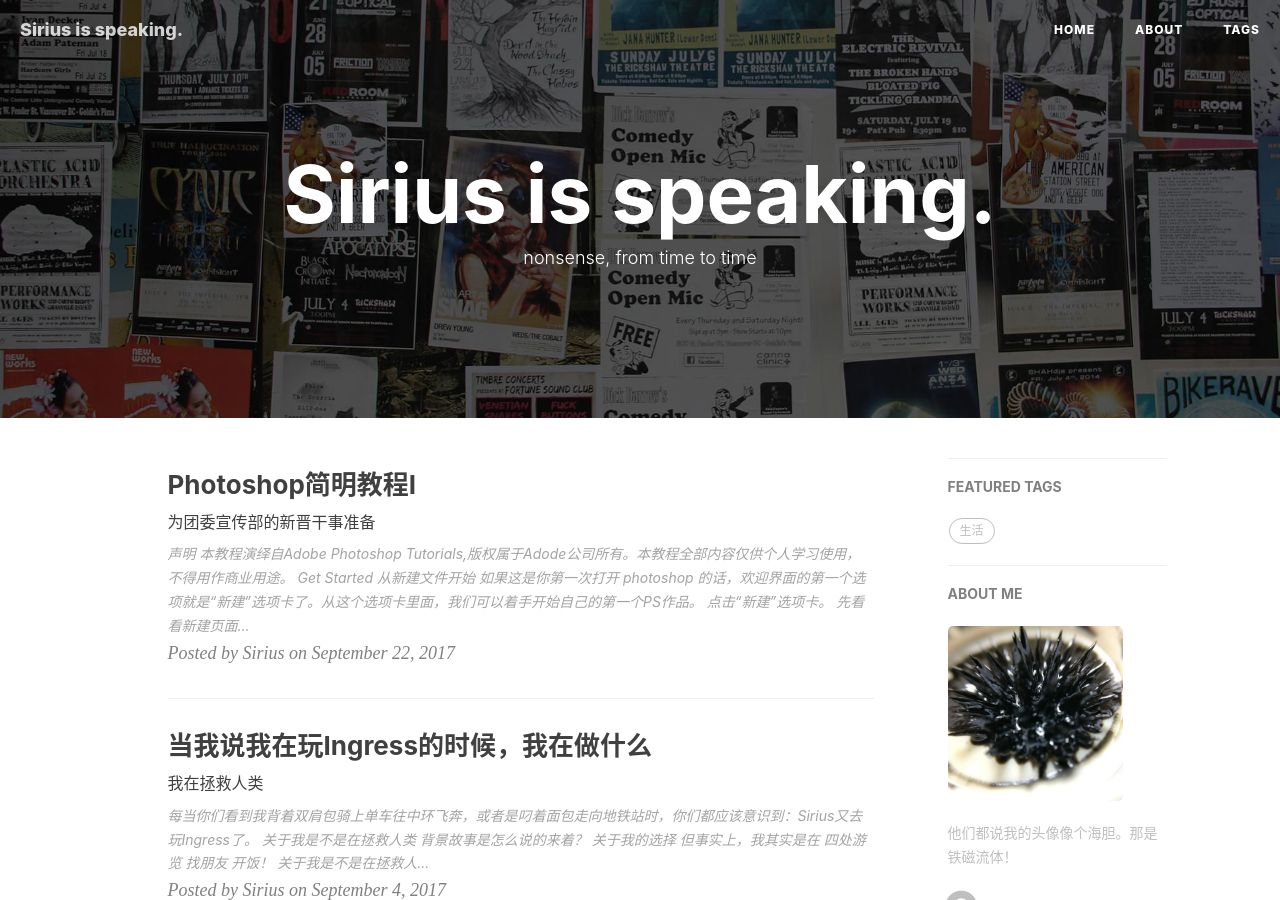
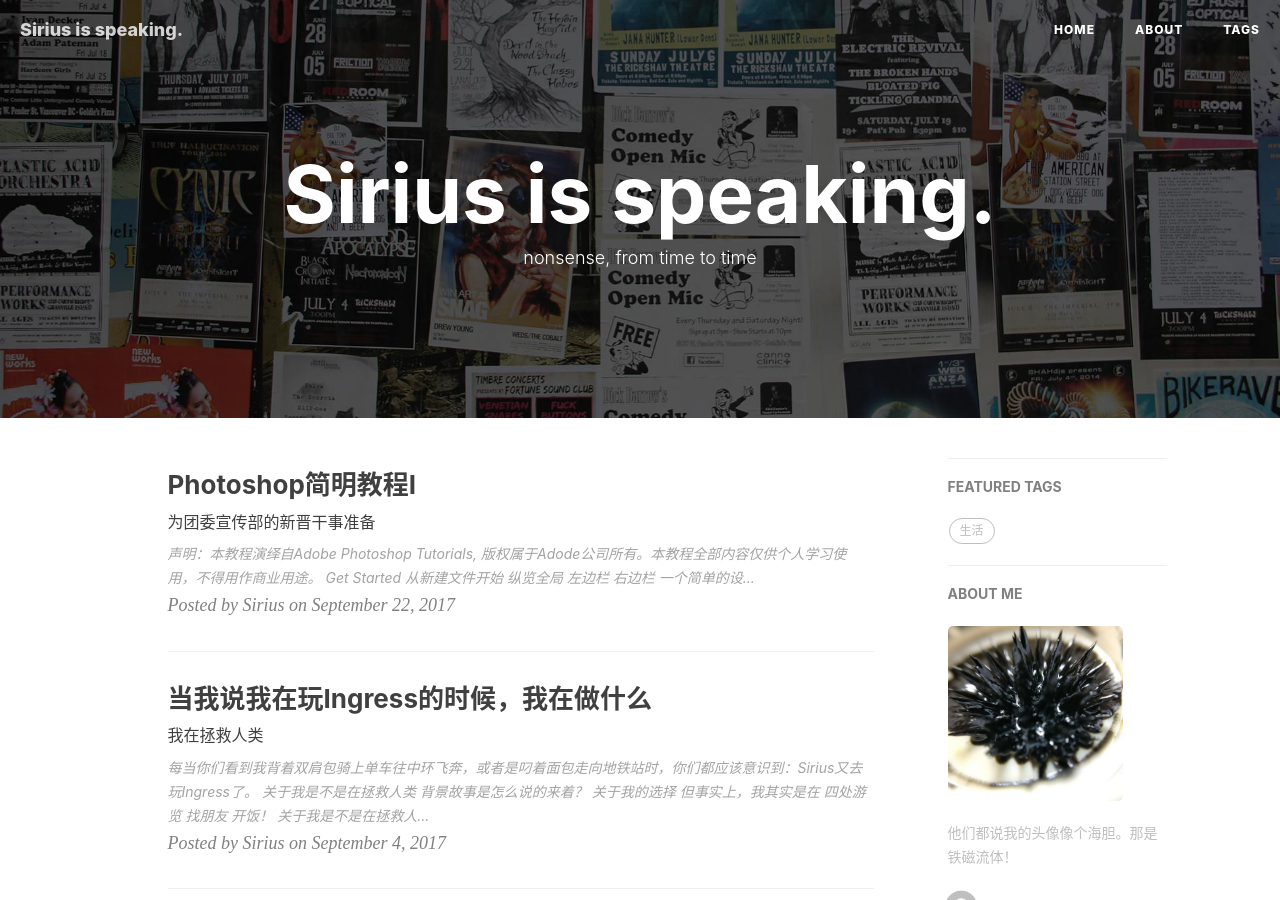
Before and after one commit to Siriussee/siriussee.github.io, a Jekyll site: the page built from index.html, in a window 1280 px wide and 900 px high. Built offline with Jekyll 4.4.1, drawn with Linux system fonts in a browser that asks for light colours; nearby versions of some CDN libraries; the list of posts is cut into pages by our own code; comment, search, counter and statistics services are not loaded.

Commit message:
edit PS guide

```diff
--- a/_posts/2017-09-22-easy-ps-guide.md
+++ b/_posts/2017-09-22-easy-ps-guide.md
@@ -8,9 +8,25 @@
 tags:
     - Photoshop
 ---
-# 声明
 
-本教程演绎自[Adobe Photoshop Tutorials](https://helpx.adobe.com/photoshop/tutorials.html),版权属于Adode公司所有。本教程全部内容仅供个人学习使用，不得用作商业用途。
+
+>声明：本教程演绎自[Adobe Photoshop Tutorials](https://helpx.adobe.com/photoshop/tutorials.html), 版权属于Adode公司所有。本教程全部内容仅供个人学习使用，不得用作商业用途。
+
+<!-- TOC -->
+
+- [Get Started](#get-started)
+    - [从新建文件开始](#从新建文件开始)
+    - [纵览全局](#纵览全局)
+        - [左边栏](#左边栏)
+        - [右边栏](#右边栏)
+- [一个简单的设计](#一个简单的设计)
+    - [了解图层](#了解图层)
+    - [了解遮罩](#了解遮罩)
+    - [了解文字及其特效](#了解文字及其特效)
+    - [添加logo](#添加logo)
+    - [导出](#导出)
+
+<!-- /TOC -->
 
 ## Get Started
 
@@ -74,7 +90,7 @@
 
 ### 了解图层
 
-首先我们需要打开压缩包中的landscape.jpg文件。
+首先我们需要打开压缩包中的`landscape.jpg`文件。
 
 相较于从PS的“打开”：选项里面找，我更加倾向于直接把图片拖进PS的空白处。
 
@@ -84,9 +100,9 @@
 
 “sun”图层有了，我们需要在上面画一个橙红色的圆来当太阳。
 
-选择“椭圆选框工具”，在图面的中心拖出一个圆。对了，按住shift能保证你画出来的一定是一个正圆而不是椭圆。松开你的鼠标，现在我们有了一个圆形的选区，离太阳就只差颜色了。
+选择“椭圆选框工具”，在图面的中心拖出一个圆。对了，按住`shift`能保证你画出来的一定是一个正圆而不是椭圆。松开你的鼠标，现在我们有了一个圆形的选区，离太阳就只差颜色了。
 
-选择“编辑-填充-颜色”，从调色板选取一个你认为最像此时的太阳的颜色。确定。现在，关于太阳的工作已经结束了，我们不需要再把选区放在这个太阳身上了，于是我们按下ctrl+D,取消选区。
+选择“编辑-填充-颜色”，从调色板选取一个你认为最像此时的太阳的颜色。确定。现在，关于太阳的工作已经结束了，我们不需要再把选区放在这个太阳身上了，于是我们按下`ctrl+D`,**取消选区**。
 
 或者，现在你发现这个太阳的位置不尽如人意，你可以选择“选择工具”，拖动调整“太阳”在图中的位置。又因为太阳其实是一个独立的图层，所以说，你对太阳位置的调整并不会影响到背景的位置。
 
@@ -96,7 +112,7 @@
 
 这副照片的天空就算增加了一个太阳还是异常单调，我们不如给他换一片有云的蓝天。
 
-用PS打开sky.jpg，并且把它拖入我们原来的图片上。此时，原来的图片又多了一个图层，名为“图层1”，不如改成“sky”。这时，我们的sun和landscape都被sky挡住了，为了让它们重见天日，我们把sky拖动到图层的最下方。
+用PS打开sky.jpg，并且把它拖入我们原来的图片上。此时，原来的图片又多了一个图层，名为“图层1”，不如改成“sky”。这时，我们的sun和landscape都被sky挡住了，为了让它们重见天日，我们**把sky拖动到图层的最下方**。
 
 拖不到最下方吗？这是因为landscape还是背景，是必需待在最底下的图层的，为了让它能叠在别人上面，我们单击那个锁的标志，将其解锁。
 
@@ -134,9 +150,9 @@
 
 ![fx](http://ovi1rdu1p.bkt.clouddn.com/ps7.jpg)
 
-### 添加自己的logo
+### 添加logo
 
-这是你们的作业。你们可以在群共享文件中找到团委logo，对其进行一些修改使其适合这幅海报的风格，并添加到图片的中上方。
+这是你们的作业。你们可以在**群共享文件**中找到团委logo，对其进行一些修改使其适合这幅海报的风格，并添加到图片的中上方。
 
 ### 导出
 
@@ -144,7 +160,7 @@
 
 你已经完成了你的全部设计工作了，但是还差一步，你需要导出你的文件。
 
-如果直接选择保存，PS会为你保存PSD文件，虽然它能都保留全部图层信息，但是相对的，体积也十分庞大。
+如果直接选择保存，PS会为你保存PSD文件，虽然它能都**保留全部图层信息**，但是相对的，体积也十分庞大。
 
 如果需要导出为较小的图片，你需要“文件-导出-导出为…”。
 
```
Also changed, not shown: other parts of _posts/2017-09-22-easy-ps-guide.md (+3 -3 lines).
